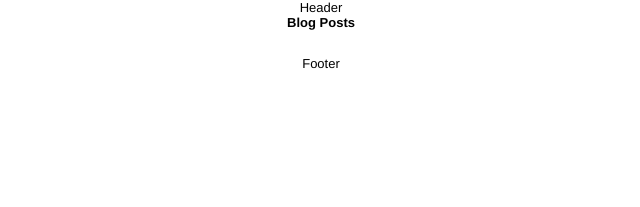
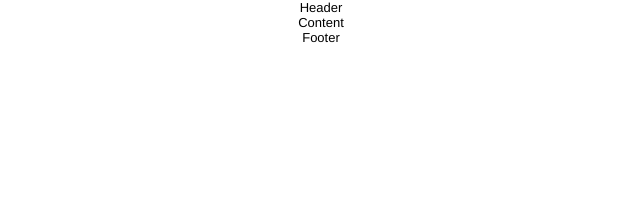
Before and after one commit to sycamoreconsulting/sycamoreconsulting.github.io, a Jekyll site: the page built from index.html, in a window 1280 px wide. Shown: the top 207 px of the page, without its empty margins (319-959 px from the left). Built offline with Jekyll 4.4.1, drawn with Linux system fonts in a browser that asks for light colours; Markdown is read by kramdown in place of the engine named in the settings.

Commit message:
Removed default content

```diff
--- a/index.html
+++ b/index.html
@@ -2,12 +2,10 @@
 layout: default
 title: Sycamore Consulting
 ---
-
-<div id="home">
-  <h1>Blog Posts</h1>
-  <ul class="posts">
-    {% for post in site.posts %}
-      <li><span>{{ post.date | date_to_string }}</span> &raquo; <a href="{{ post.url }}">{{ post.title }}</a></li>
-    {% endfor %}
-  </ul>
-</div>
+    <div class="container" role="main">
+      <div class="row">
+        <div class="col-lg-12">
+          Content
+        </div>
+      </div>
+    </div>
```
